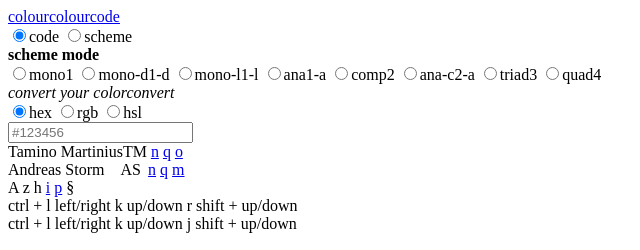
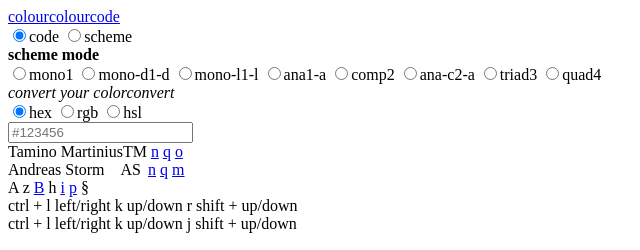
Before and after one commit to tengle1080/colourco.de, a plain HTML site: page client/app.html in a window 1280 px wide. Shown: the top 250 px of the page, 0-640 px from the left. Drawn offline with Linux system fonts and the light colour scheme.

Commit message:
Added github link

```diff
--- a/client/app.html
+++ b/client/app.html
@@ -80,8 +80,9 @@
           <div class="links">
             <a title="save scheme as image" class="icon save image">A</a>
             <a title="save scheme as less" class="icon save less">z</a>
+            <a href="https://github.com/Zaku-eu/colourco.de" target="_blank" title="view sourcecode on github" class="icon github">B</a>
             <a title="show help &amp; controls" class="icon help">h</a>
-            <a title="report issue or request feature" href="http://dev.zaku.eu/colourco.de" target="_blank" class="icon">i</a>
+            <a title="report issue or request feature" href="https://github.com/Zaku-eu/colourco.de/issues" target="_blank" class="icon">i</a>
             <a title="send mail to Tamino Martinius" href="mailto:dev@zaku.eu" class="icon">p</a>
             <a title="show legal" class="legal">§</a>
           </div>
```
